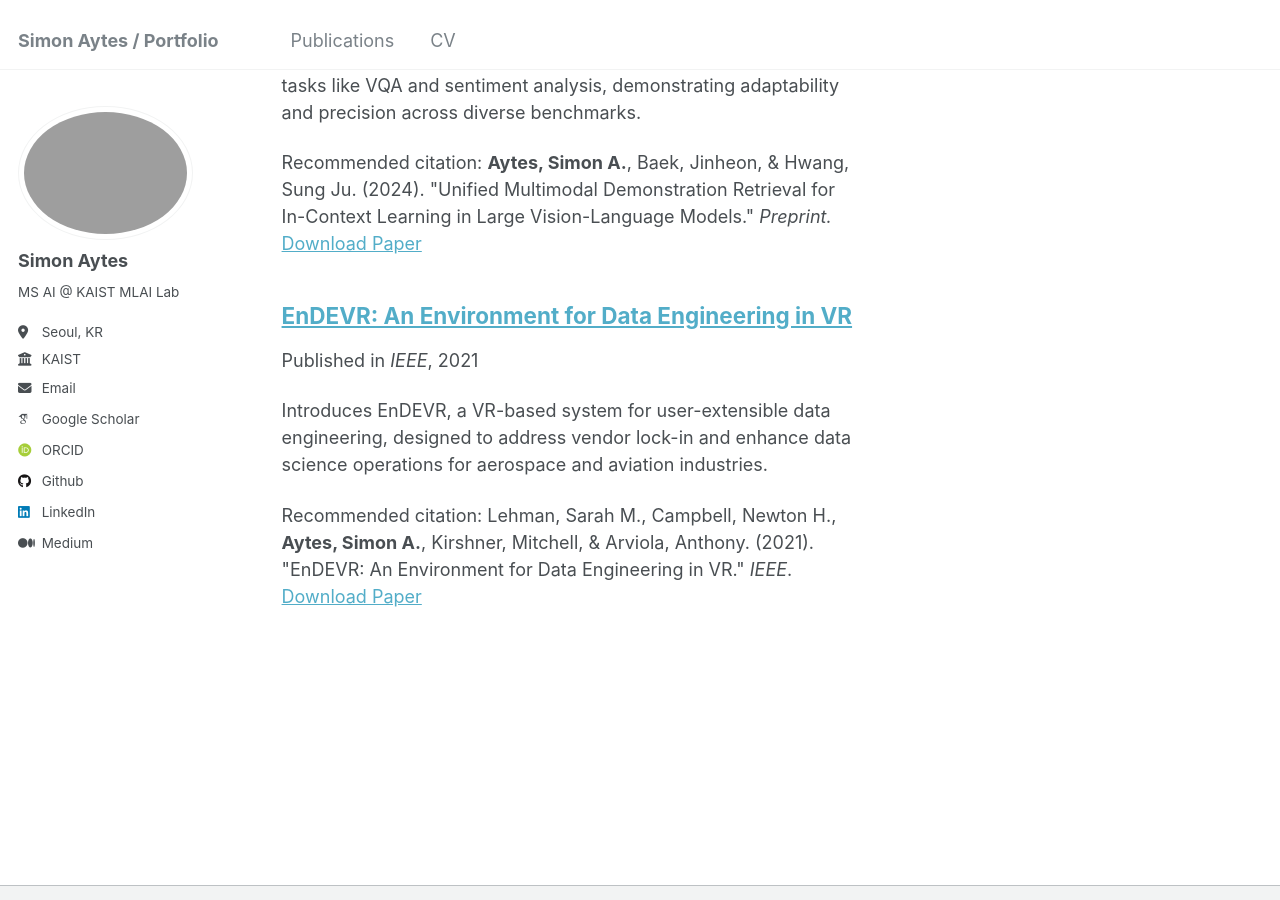
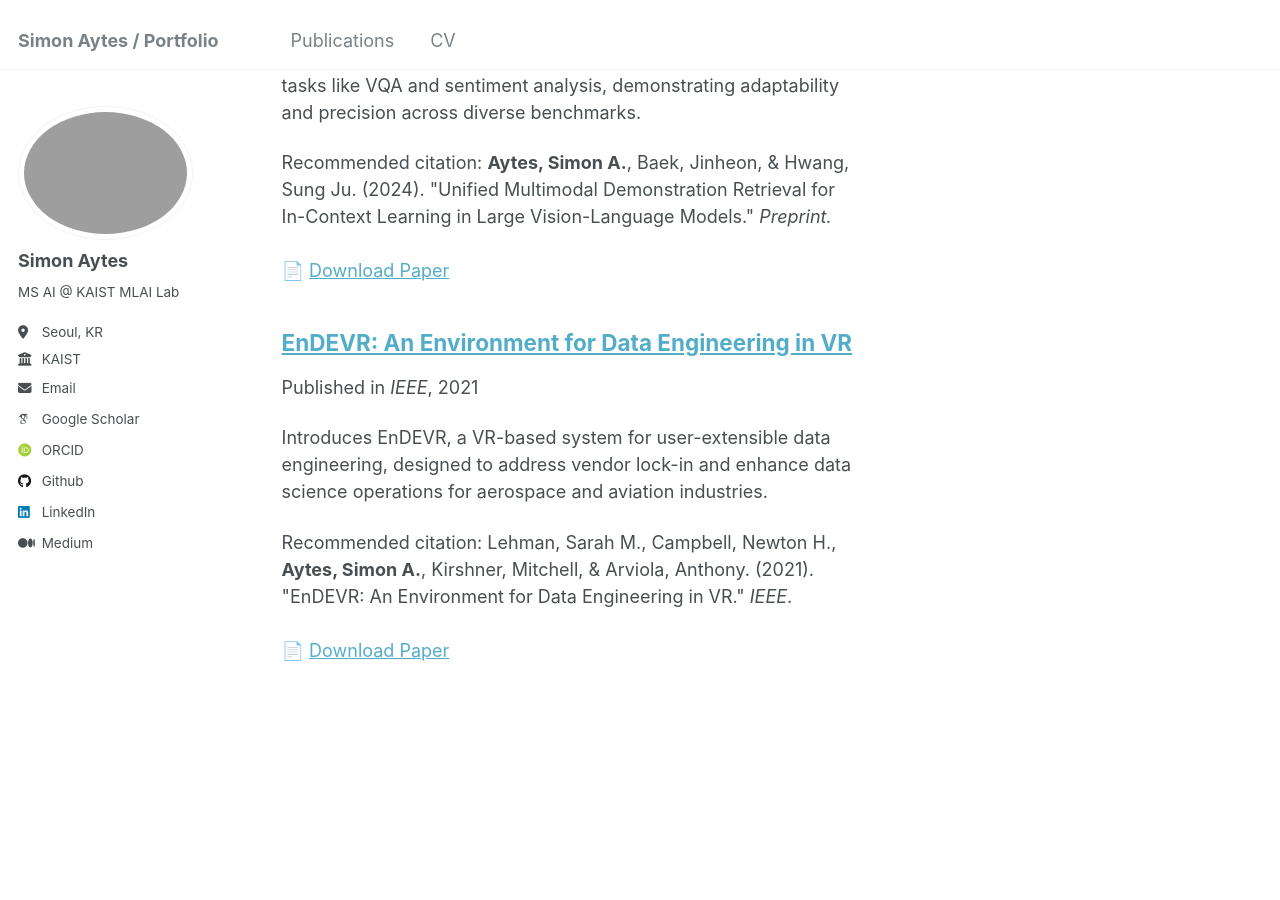
Before and after one commit to SimonAytes/SimonAytes.github.io, a Jekyll site: the page built from _pages/publications.html, in a window 1280 px wide and 900 px high, scrolled down 470 px. Built offline with Jekyll 4.4.1, drawn with Linux system fonts in a browser that asks for light colours; some web fonts are replaced.

Commit message:
Update paper view

```diff
--- a/_includes/archive-single.html
+++ b/_includes/archive-single.html
@@ -53,17 +53,17 @@
     {% endif %}
 
     {% if post.citation and post.paperurl and post.slidesurl %}
-      <p>Recommended citation: {{ post.citation }}<br /><a href="{{ post.paperurl }}">Download Paper</a> | <a href="{{ post.slidesurl }}">Download Slides</a></p>
+      <p>Recommended citation: {{ post.citation }}<br /><br />📄 <a href="{{ post.paperurl }}">Download Paper</a> | 🖥️ <a href="{{ post.slidesurl }}">Download Slides</a></p>
     {% elsif post.citation and post.paperurl %}
-      <p>Recommended citation: {{ post.citation }}<br /><a href="{{ post.paperurl }}">Download Paper</a></p>
+      <p>Recommended citation: {{ post.citation }}<br /><br />📄 <a href="{{ post.paperurl }}">Download Paper</a></p>
     {% elsif post.citation and post.slidesurl %}
-      <p>Recommended citation: {{ post.citation }}<br /><a href="{{ post.slidesurl }}">Download Slides</a></p>
+      <p>Recommended citation: {{ post.citation }}<br /><br />📄 <a href="{{ post.slidesurl }}">Download Slides</a></p>
     {% elsif post.citation %}
       <p>Recommended citation: {{ post.citation }}</p>
     {% elsif post.paperurl %}
-      <p><a href=" {{ post.paperurl }} ">Download Paper</a></p>
+      <p><a href=" {{ post.paperurl }} ">[ Download Paper ]</a></p>
     {% elsif post.slidesurl %}
-      <p><a href="{{ post.slidesurl }}">Download Slides</a></p>
+      <p><a href="{{ post.slidesurl }}">[ Download Slides ]</a></p>
     {% endif %}
 
   </article>
--- a/_layouts/single.html
+++ b/_layouts/single.html
@@ -48,11 +48,11 @@ layout: default
         {{ content }}
 
         {% if page.citation and page.paperurl and page.slidesurl %}
-          <p style="font-size: smaller">Recommended citation: {{ page.citation }}<br /><a href="{{ page.paperurl }}">Download Paper</a> | <a href="{{ page.slidesurl }}">Download Slides</a></p>
+          <p style="font-size: smaller">Recommended citation: {{ page.citation }}<br /><br />📄 <a href="{{ page.paperurl }}">Download Paper</a> | 🖥️ <a href="{{ page.slidesurl }}">Download Slides</a></p>
         {% elsif page.citation and page.paperurl %}
-          <p style="font-size: smaller">Recommended citation: {{ page.citation }}<br /><a href="{{ page.paperurl }}">Download Paper</a></p>
+          <p style="font-size: smaller">Recommended citation: {{ page.citation }}<br /><br />📄 <a href="{{ page.paperurl }}">Download Paper</a></p>
         {% elsif page.citation and page.slidesurl %}
-          <p style="font-size: smaller">Recommended citation: {{ page.citation }}<br /><a href="{{ page.slidesurl }}">Download Slides</a></p>
+          <p style="font-size: smaller">Recommended citation: {{ page.citation }}<br /><br />📄 <a href="{{ page.slidesurl }}">Download Slides</a></p>
         {% elsif page.citation %}
           <p style="font-size: smaller">Recommended citation: {{ page.citation }}</p>
         {% elsif page.slidesurl %}
```
